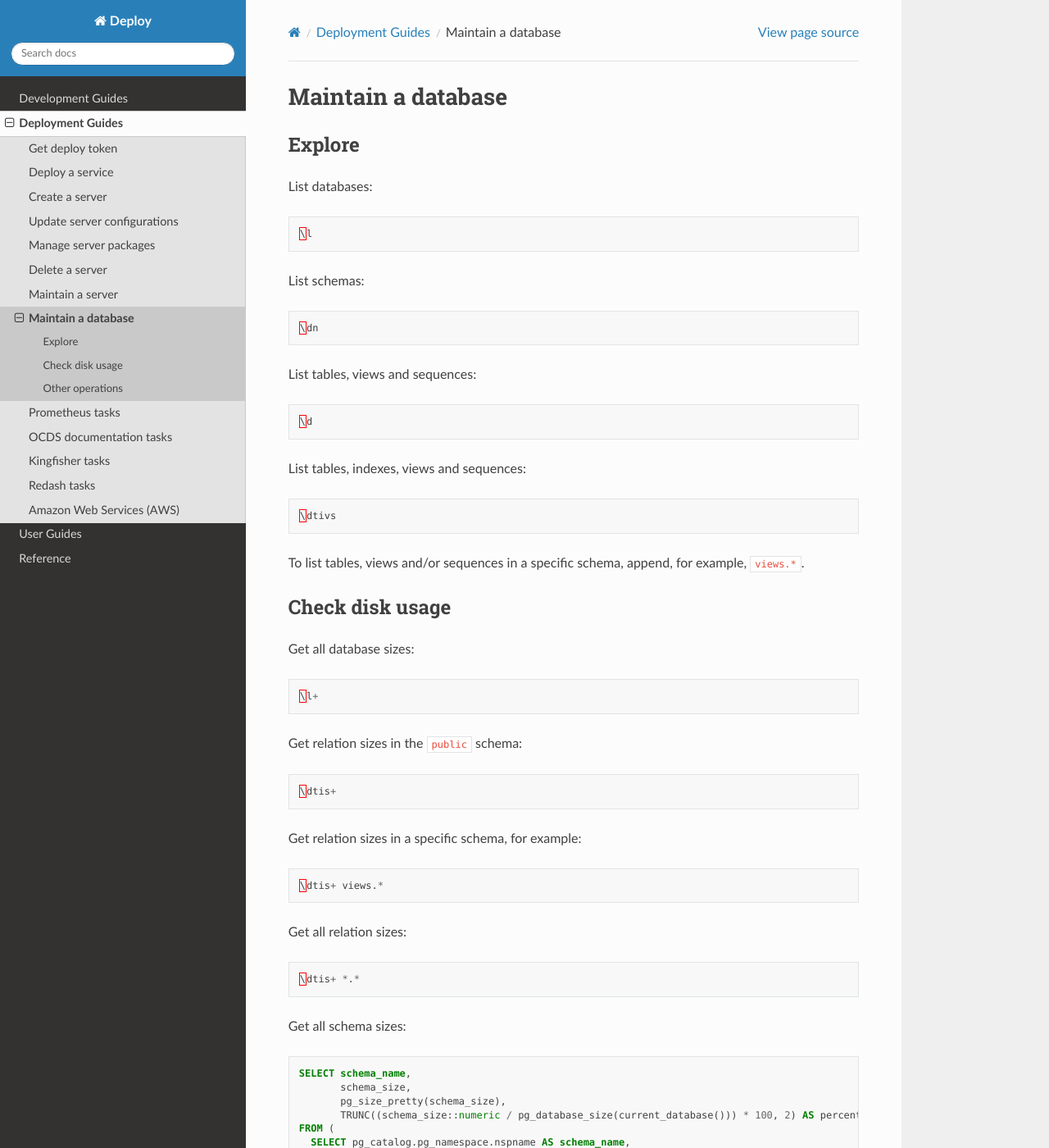
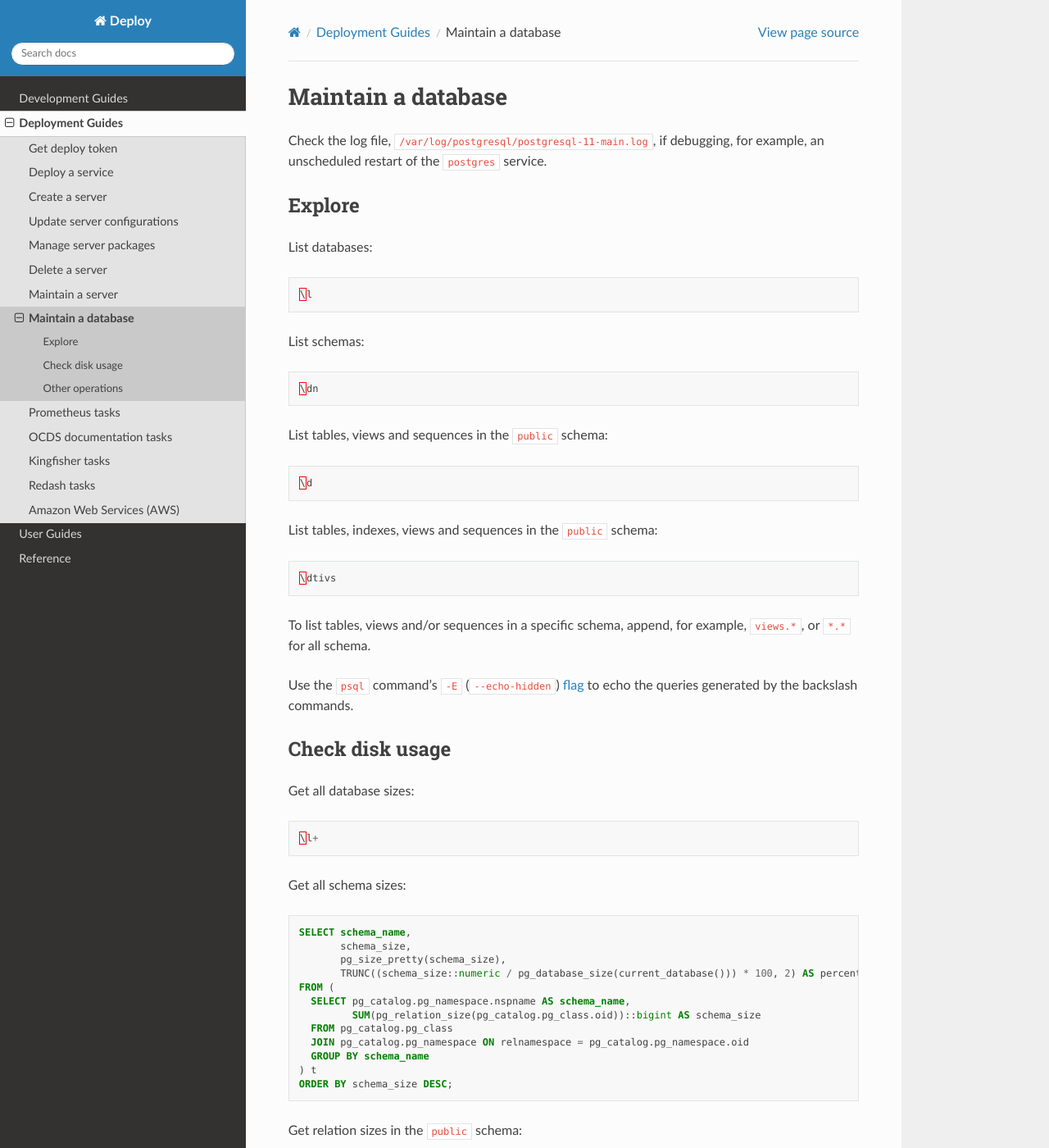
Before and after one commit to open-contracting/deploy, a Sphinx documentation site: the page built from docs/deploy/databases.rst, in a window 1280 px wide and 1400 px high. Shown: the whole window at 82% size. Built offline with Sphinx 7.4.7 and the Read the Docs theme 2.0.0, drawn with Linux system fonts in a browser that asks for light colours; some of the changed text lies outside the part shown.

Commit message:
databases: Add links to PostgreSQL documentation

```diff
--- a/docs/deploy/databases.rst
+++ b/docs/deploy/databases.rst
@@ -1,5 +1,7 @@
 Maintain a database
 ===================
+
+Check the log file, ``/var/log/postgresql/postgresql-11-main.log``, if debugging, for example, an unscheduled restart of the ``postgres`` service.
 
 Explore
 -------
@@ -16,19 +18,21 @@
 
    \dn
 
-List tables, views and sequences:
+List tables, views and sequences in the ``public`` schema:
 
 .. code-block:: sql
 
    \d
 
-List tables, indexes, views and sequences:
+List tables, indexes, views and sequences in the ``public`` schema:
 
 .. code-block:: sql
 
    \dtivs
 
-To list tables, views and/or sequences in a specific schema, append, for example, ``views.*``.
+To list tables, views and/or sequences in a specific schema, append, for example, ``views.*``, or ``*.*`` for all schema.
+
+Use the ``psql`` command's ``-E`` (``--echo-hidden``) `flag <https://www.postgresql.org/docs/current/app-psql.html#R1-APP-PSQL-3>`__ to echo the queries generated by the backslash commands.
 
 Check disk usage
 ----------------
@@ -38,24 +42,6 @@
 .. code-block:: sql
 
    \l+
-
-Get relation sizes in the ``public`` schema:
-
-.. code-block:: sql
-
-   \dtis+
-
-Get relation sizes in a specific schema, for example:
-
-.. code-block:: sql
-
-   \dtis+ views.*
-
-Get all relation sizes:
-
-.. code-block:: sql
-
-   \dtis+ *.*
 
 Get all schema sizes:
 
@@ -74,6 +60,16 @@
    ) t
    ORDER BY schema_size DESC;
 
+Get relation sizes in the ``public`` schema:
+
+.. code-block:: sql
+
+   \dtis+
+
+To get relation sizes in a specific schema, append, for example, ``views.*``, or ``*.*`` for all schema.
+
+See the `Database Object Size Functions <https://www.postgresql.org/docs/current/functions-admin.html#FUNCTIONS-ADMIN-DBSIZE>`__ documentation.
+
 Other operations
 ----------------
 
@@ -85,6 +81,8 @@
    FROM pg_stat_activity
    WHERE query <> ''
    ORDER BY time DESC;
+
+See the `pg_stat_activity <https://www.postgresql.org/docs/current/monitoring-stats.html#PG-STAT-ACTIVITY-VIEW>`__ table's documentation.
 
 Show autovacuum statistics:
 
@@ -102,3 +100,5 @@
    JOIN pg_class c ON relid = c.oid
    JOIN pg_namespace ON relnamespace = pg_namespace.oid
    ORDER BY percent DESC, last_autovacuum;
+
+See the `pg_stat_all_tables <https://www.postgresql.org/docs/current/monitoring-stats.html#PG-STAT-ALL-TABLES-VIEW>`__ table's documentation.
```
